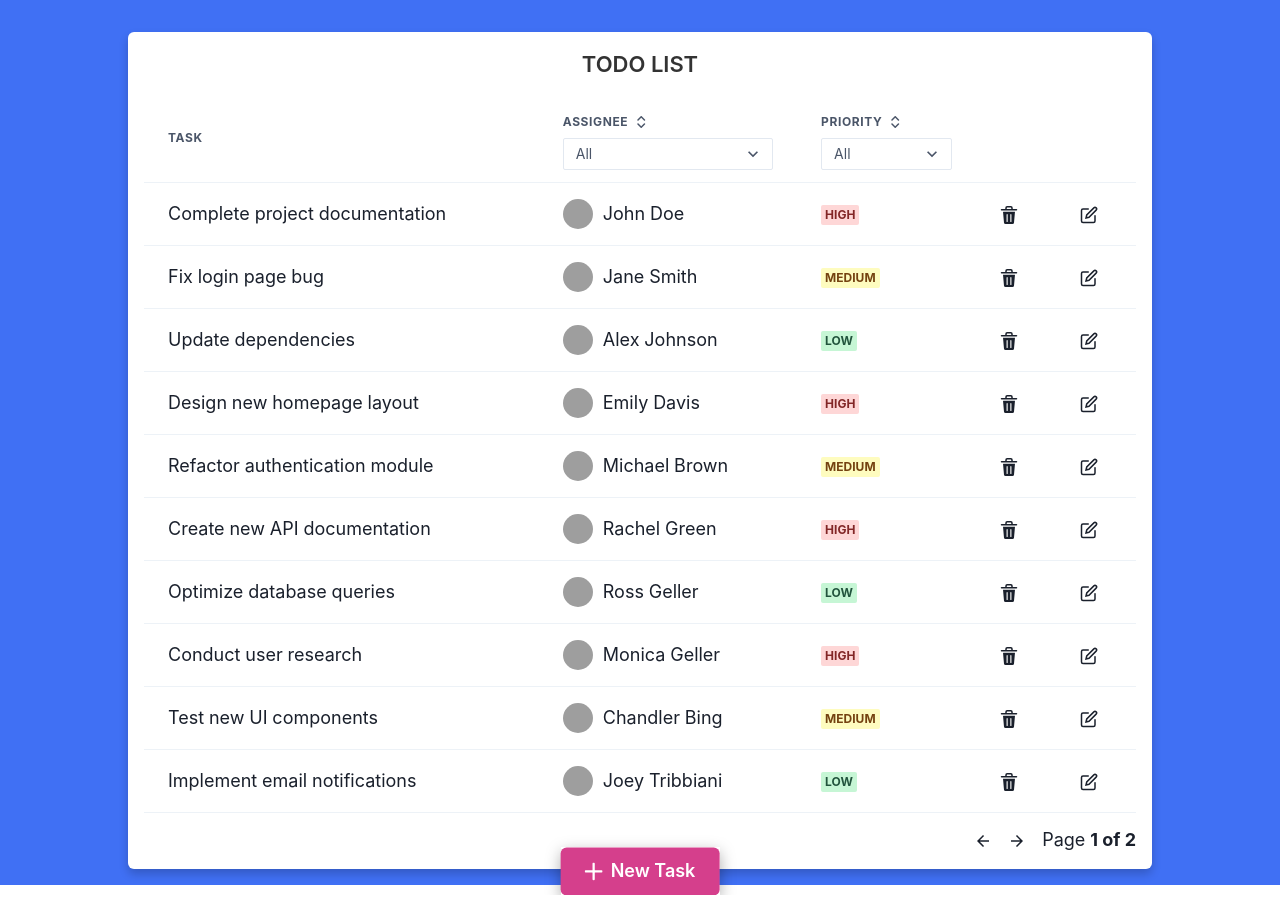
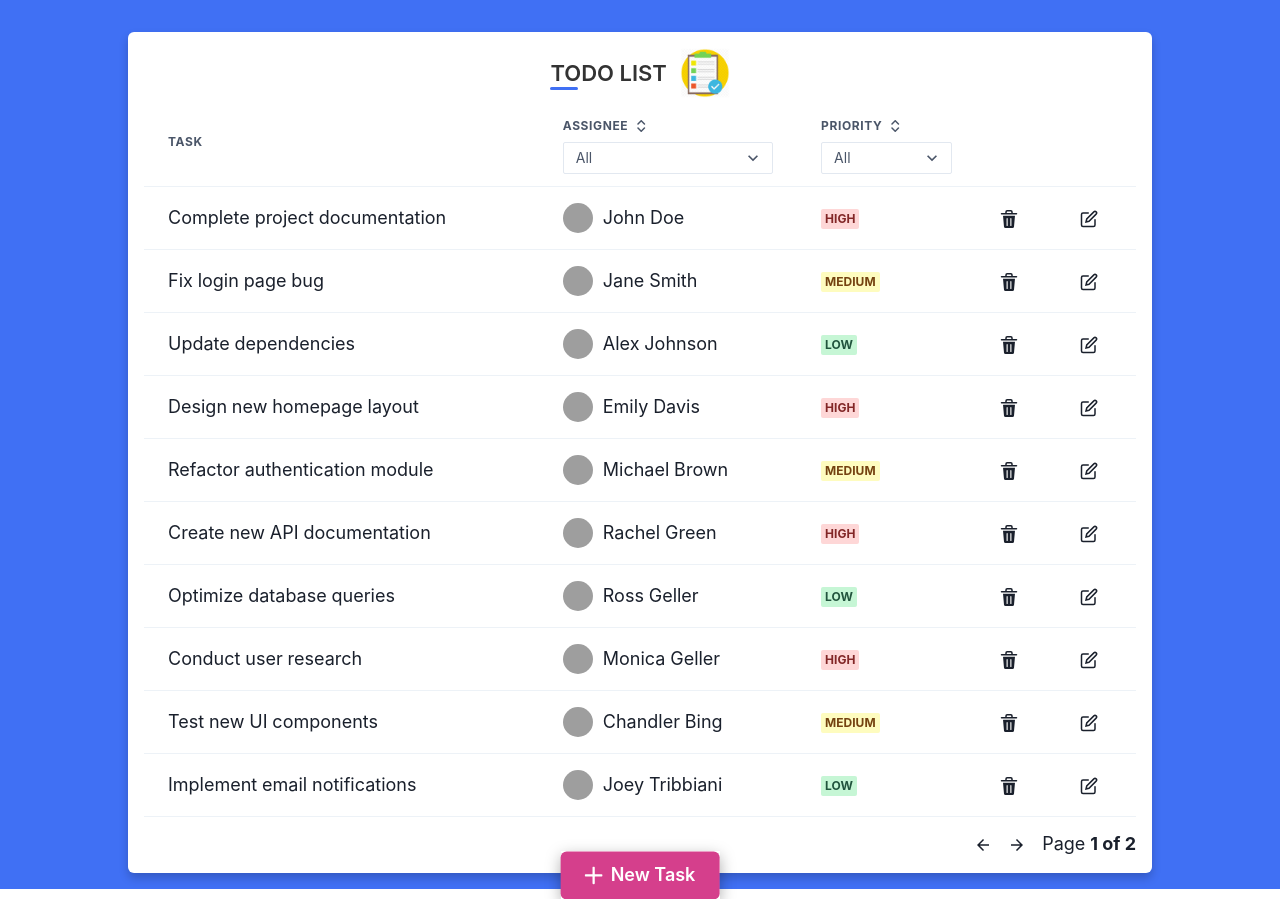
Before and after one commit to GigoDev/ToDoList, a React (Vite) app: page /#/todo in a window 1280 px wide. Built offline with nearby package versions, Linux system fonts and the light colour scheme; grey boxes are pictures that could not be loaded.

Commit message:
Add logo

```diff
--- a/src/assets/styles/pages/_TodoIndex.scss
+++ b/src/assets/styles/pages/_TodoIndex.scss
@@ -10,11 +10,37 @@
     border-radius: 6px;
     box-shadow: 0 5px 10px rgba(0, 0, 0, 0.2);
 
-    h1 {
-        text-align: center;
-        font-size: 22px;
-        font-weight: 600;
-        color: #333;
+    .index-header {
+        justify-content: center;
+        align-items: center;
+        gap: .8rem;
+
+        h1 {
+            position: relative;
+
+            margin: 0;
+
+            text-align: center;
+            font-size: 22px;
+            font-weight: 600;
+            color: #333;
+
+            &::before {
+                content: '';
+                position: absolute;
+                bottom: 0;
+                height: 3px;
+                width: 28px;
+                border-radius: 12px;
+                background: #4070f4;
+            }
+
+        }
+
+        div{
+            height: 50px;
+            width: 50px;
+        }
     }
 
     .add-btn {
@@ -23,5 +49,6 @@
         left: 50%;
         transform: translate(-50%, 55%);
 
-        box-shadow: rgba(0, 0, 0, 0.35) 0px 5px 15px;    }
+        box-shadow: rgba(0, 0, 0, 0.35) 0px 5px 15px;
+    }
 }
--- a/src/cmps/ReactTable.jsx
+++ b/src/cmps/ReactTable.jsx
@@ -170,7 +170,7 @@ export const ReactTable = memo(function ReactTable({ data, onRemoveTodo, paginat
                 </Table>
             </TableContainer>
 
-            <div className="flex pagination-controls">
+            <div className="flex pagination-controls" hidden={table.getFilteredRowModel().rows.length < 11}>
                 <button
                     className="border rounded p-1"
                     onClick={() => table.previousPage()}
--- a/src/pages/TodoIndex.jsx
+++ b/src/pages/TodoIndex.jsx
@@ -8,6 +8,7 @@ import "react-toastify/dist/ReactToastify.css";
 import Swal from "sweetalert2";
 import { Button, Spinner } from "@chakra-ui/react";
 import { AddIcon } from "@chakra-ui/icons";
+import ApprovedOrderImage from '../assets/imgs/ApprovedOrder.png';
 
 
 export function TodoIndex() {
@@ -64,7 +65,10 @@ export function TodoIndex() {
 
     return (
         <section className="todo-index">
-            <h1>TODO LIST</h1>
+            <div className="index-header flex">
+                <h1>TODO LIST</h1>
+                <div><img src={ApprovedOrderImage} /></div>
+            </div>
             <Link className="add-btn" to="/todo/edit">
                 <Button size='lg' leftIcon={<AddIcon />} colorScheme='pink' variant='solid'>New Task</Button>
             </Link>
```
Also changed, not shown: src/assets/imgs/ApprovedOrder.png (added).
